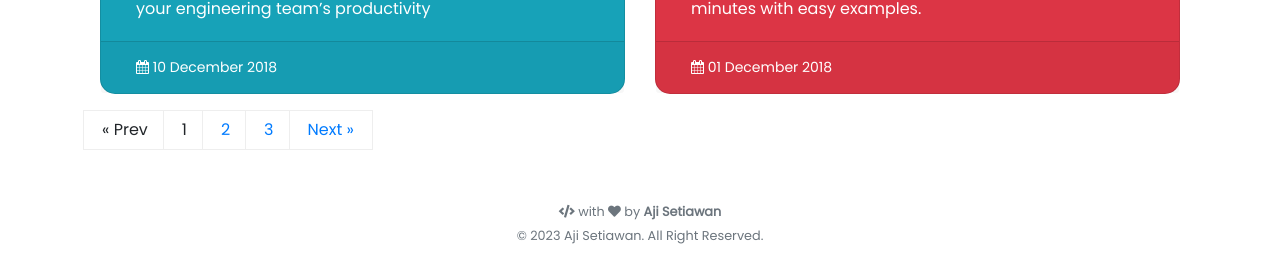
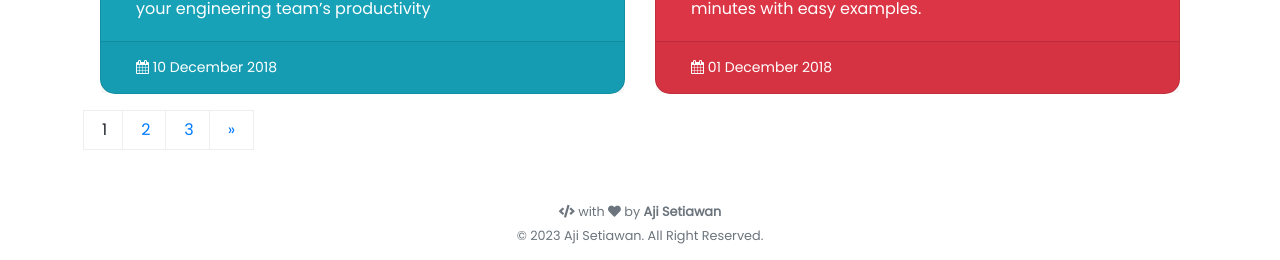
Before and after one commit to ajisetiawan716/ajisetiawan716.github.io, a Jekyll site: the page built from blog/index.html, in a window 1280 px wide. Shown: the part 637-897 px from the top of the page. Built offline with Jekyll 4.4.1, drawn with Linux system fonts in a browser that asks for light colours; nearby versions of some CDN libraries; the list of posts is cut into pages by our own code; comment, search, counter and statistics services are not loaded.

Commit message:
Update index.html

```diff
--- a/blog/index.html
+++ b/blog/index.html
@@ -64,29 +64,5 @@
 
 
 <!-- pagination -->
-{% if paginator.total_pages > 1 %}
-<div class="pagination" align="center">
-  {% if paginator.previous_page %}
-    <a href="{{ paginator.previous_page_path | prepend: site.baseurl | replace: '//', '/' }}">&laquo; Prev</a>
-  {% else %}
-    <span>&laquo; Prev</span>
-  {% endif %}
-
-  {% for page in (1..paginator.total_pages) %}
-    {% if page == paginator.page %}
-      <span class="webjeda">{{ page }}</span>
-    {% elsif page == 1 %}
-      <a href="/blog">{{ page }}</a>
-    {% else %}
-      <a href="{{ site.paginate_path | prepend: site.baseurl | replace: '//', '/' | replace: ':num', page }}">{{ page }}</a>
-    {% endif %}
-  {% endfor %}
-
-  {% if paginator.next_page %}
-    <a href="{{ paginator.next_page_path | prepend: site.baseurl | replace: '//', '/' }}">Next &raquo;</a>
-  {% else %}
-    <span>Next &raquo;</span>
-  {% endif %}
-</div>
-{% endif %}
-</div>
+{% include blog/pagination.html %}
+<!-- End of pagination -->
```
